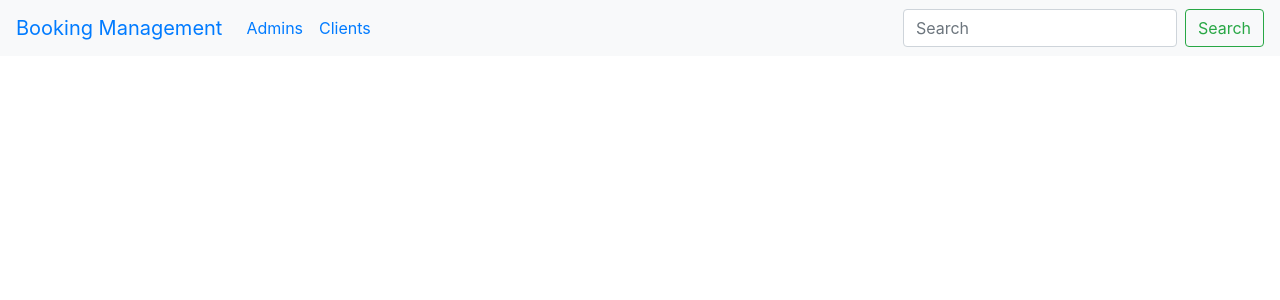
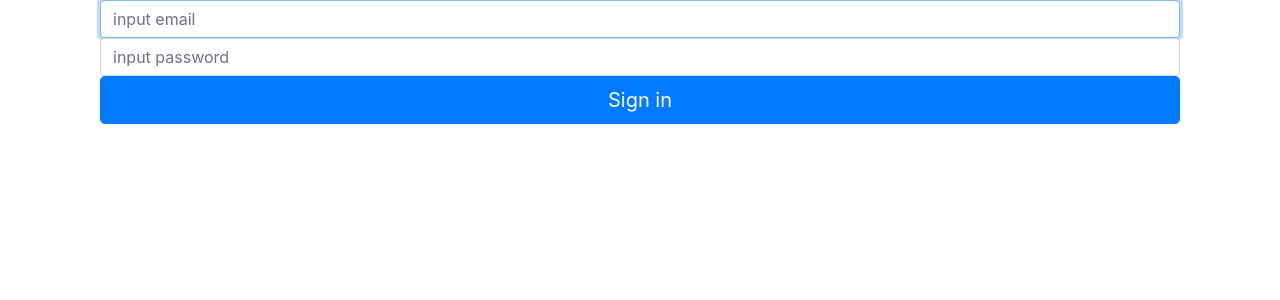
Before and after one commit to Leo9693/Booking-Management-System, a React (Create React App) app: page /signin in a window 1280 px wide. Shown: the top 300 px of the page. Built offline with nearby package versions, Linux system fonts and the light colour scheme.

Commit message:
topnav and signin

```diff
--- a/public/index.html
+++ b/public/index.html
@@ -20,8 +20,8 @@
       Learn how to configure a non-root public URL by running `npm run build`.
     -->
 
-    <link rel="stylesheet" type="text/css" href="/node_modules/bootstrap/dist/css/bootstrap.min.css">
-    <link rel="stylesheet" href="../node_modules/bootstrap/dist/css/bootstrap.css">
+    <!-- <link rel="stylesheet" type="text/css" href="/node_modules/bootstrap/dist/css/bootstrap.min.css"> -->
+    <!-- <link rel="stylesheet" href="../node_modules/bootstrap/dist/css/bootstrap.css"> -->
     <title>React App</title>
   </head>
   <body>
--- a/src/App.js
+++ b/src/App.js
@@ -1,24 +1,47 @@
-import React from 'react';
+import React, {Component} from 'react';
 // import logo from './logo.svg';
 import './App.css';
-import {BrowserRouter} from 'react-router-dom';
+
 import Routes from './routes';
 import TopNav from './components/app/topnav';
 
-const baseURL = process.env.PUBLIC_URL || '';
+import {loggedIn} from './api/auth';
 
-function App() {
-  return (
-    <BrowserRouter basename={baseURL}>
-      <div className="App">
-        <TopNav></TopNav>
-        {/* <div className="container"> */}
-            <Routes></Routes>
-        {/* </div> */}
 
+class App extends Component {
+
+  render() {
+    console.log('App render');
+    return (
+
+      <div>
+        {
+          loggedIn() && <TopNav />
+        }
+        <main className="container">
+          <Routes />
+        </main>
       </div>
-    </BrowserRouter>
-  );
+
+    );
+  }
 }
 
 export default App;
+
+// function App() {
+//  console.log('App');
+//   return (
+
+//       <div className="App">
+//         {loggedIn() && <TopNav />}
+//         {/* <TopNav /> */}
+//         <main className="container">
+//             <Routes />
+//         </main>
+//       </div>
+
+//   );
+// }
+
+// export default App;
--- /dev/null
+++ b/src/api/auth.js
@@ -0,0 +1,28 @@
+import axios from 'axios';
+
+export function login(email, password) {
+    return axios.post('/auth', {email, password}).then(res => {
+        const {token} = res.data.userInfo;
+
+        localStorage.setItem('jwt_token', token);
+        // const data = res.data.data;
+        // localStorage.setItem('jwt_token', data.token);
+
+        axios.defaults.headers.common['Authorization'] = `Bearer ${localStorage.jwt_token}`;
+        return token;
+    })
+}
+
+export function logout(name, password) {
+    localStorage.removeItem('jwt_token');
+    return Promise.resolve(null);
+}
+
+export function loggedIn() {
+    let token = localStorage.jwt_token;
+
+    if (token) {
+        axios.defaults.headers.common['Authorization'] = `Bearer ${localStorage.jwt_token}`;
+    }
+    return !!token; // return token? true: false;
+}
--- a/src/components/admin/adminView.jsx
+++ b/src/components/admin/adminView.jsx
@@ -1,17 +1,18 @@
 import React from 'react';
 
-export default (props) => (
-    <h2>{props.match.path}</h2>
-)
+// export default (props) => (
+//     <h2>{props.match.path}</h2>
+// )
 
-// class adminView extends React.Component {
-//     constructor(props) {
-//         super(props);
-//     }
+class AdminView extends React.Component {
 
-//     render() {
-//         return (
-//             <h2>{this.props.match.path}</h2>
-//         )
-//     }
-// }
+
+    render() {
+
+        return (
+            <h2>this.props.match.path: {this.props.match.path}</h2>
+        )
+    }
+}
+
+export default AdminView
--- /dev/null
+++ b/src/components/app/signinView.jsx
@@ -0,0 +1,79 @@
+import React, {Component} from 'react';
+import {withRouter} from 'react-router-dom';
+
+import {login} from '../../api/auth';
+
+class SigninView extends Component {
+    constructor(props) {
+        super(props);
+
+        this.state = {
+            isFetching: false,
+            email: '',
+            password: '',
+        };
+    }
+
+    handleInputChange = (event) => {
+        const target = event.target;
+        this.setState({
+            [target.name]: target.value,
+        });
+    }
+
+    handleSubmit = (event) => {
+        event.preventDefault();
+
+        const {email, password} = this.state;
+        this.setState({
+            isFetching: true,
+        });
+
+        login(email, password).then(auth => {
+            this.setState({
+                isFetching: false,
+            });
+
+            this.props.history.push('/');
+        });
+    }
+
+    render() {
+        const {isFetching, email, password} = this.state;
+
+        return (
+            <div className="container">
+                <form onSubmit={this.handleSubmit}>
+                    <label htmlFor="inputName" className="sr-only">
+                        email:
+                    </label>
+                    <input type="text" name="email" className="form-control"
+                        placeholder="input email" value={email}
+                        onChange={this.handleInputChange} required autoFocus
+                    ></input>
+                    <label htmlFor="inputPassword" className="sr-only">
+                        Password:
+                    </label>
+                    <input type="password" name="password" className="form-control"
+                        value={password} onChange={this.handleInputChange}
+                        placeholder="input password" required
+                    ></input>
+
+                    <button
+                        className="btn btn-lg btn-primary btn-block"
+                        type="submit"
+                        // loading={isFetching}
+                    >
+                        Sign in
+                    </button>
+
+                </form>
+
+            </div>
+        )
+    }
+}
+
+export default withRouter(SigninView);
+
+//export default SigninView;
--- a/src/components/app/topnav.jsx
+++ b/src/components/app/topnav.jsx
@@ -1,12 +1,23 @@
 import React from 'react';
-import {Link} from 'react-router-dom';
-import {Button, Navbar, Nav, Form, FormControl} from 'react-bootstrap';
+import {Link, withRouter} from 'react-router-dom';
+import {Button, Navbar, Nav, Form, FormControl, NavDropdown} from 'react-bootstrap';
+import { loggedIn, logout } from '../../api/auth';
 
 // import logo from '../../assets/';
 
-export default (props) => {
-    console.log(props);
+function TopNav (props) {
+
+    console.log('topnav.jsx')
+    console.log(props.history);
+
+    const signOut = (e) => {
+            e.preventDefault();
+            logout().then(() => props.history.replace('/signin'));
+        }
+
     return (
+        <div>
+
         <Navbar bg="light" expand="lg">
             <Navbar.Brand>
                 <Link to='/'>Booking Management</Link>
@@ -15,19 +26,40 @@ export default (props) => {
             <Navbar.Toggle aria-controls="basic-navbar-nav" />
 
             <Navbar.Collapse id="basic-navbar-nav">
-                <Nav className="mr-auto">
-                    <Nav.Link>
-                        <Link to='/admins'>Admins</Link>
+                 <Nav className="mr-auto">
+                    <Nav.Link as={Link} to='/admins'>
+                        {/* <Link to='/admins'>Admins</Link> */}
+                        Admins
                     </Nav.Link>
-                    <Nav.Link>
-                        <Link to='/clients'>Clients</Link>
+                    <Nav.Link as={Link} to='/clients'>Clients
+                        {/* <Link to='/clients'>Clients</Link> */}
                     </Nav.Link>
                 </Nav>
+                <NavDropdown title="Login/Signup" id="basic-nav-dropdown">
+                    {
+                        loggedIn() ?
+                        (
+                            // <NavDropdown.Item as={Link}  to='/signout'>Sign out</NavDropdown.Item>
+                            <NavDropdown.Item onClick={signOut}>Sign out</NavDropdown.Item>
+                        ):
+                        (
+                            <NavDropdown.Item as={Link} to='/signin'>Sign in</NavDropdown.Item>
+                        )
+                    }
+
+
+                    <NavDropdown.Divider />
+                    <NavDropdown.Item>Signup</NavDropdown.Item>
+                </NavDropdown>
                 <Form inline>
                     <FormControl type="text" placeholder="Search" className="mr-sm-2" />
                     <Button variant="outline-success">Search</Button>
                 </Form>
             </Navbar.Collapse>
         </Navbar>
+
+        </div>
     )
 }
+
+export default withRouter(TopNav);
--- a/src/index.js
+++ b/src/index.js
@@ -3,11 +3,18 @@ import ReactDOM from 'react-dom';
 import './index.css';
 import App from './App';
 import * as serviceWorker from './serviceWorker';
+import {BrowserRouter} from 'react-router-dom';
+import 'bootstrap/dist/css/bootstrap.min.css';
+import axios from 'axios';
+// import './style/index.scss'
+axios.defaults.baseURL = 'https://booking-management-database.herokuapp.com/V1';
 
-import 'bootstrap/dist/css/bootstrap.min.css';
-// import './style/index.scss'
+const baseURL = process.env.PUBLIC_URL || '';
 
-ReactDOM.render(<App />, document.getElementById('root'));
+ReactDOM.render(
+    <BrowserRouter basename={baseURL}>
+        <App />
+    </BrowserRouter>, document.getElementById('root'));
 
 // If you want your app to work offline and load faster, you can change
 // unregister() to register() below. Note this comes with some pitfalls.
--- a/src/routes.js
+++ b/src/routes.js
@@ -1,15 +1,17 @@
 import React from 'react';
 import {Route, Switch} from 'react-router-dom';
-import adminRoutes from './routes/adminRoutes';
-import clientRoutes from './routes/clientRoutes';
+import AdminRoutes from './routes/adminRoutes';
+import ClientRoutes from './routes/clientRoutes';
+import SigninRoutes from './routes/signinRoutes';
 
 export default () => (
     <Switch>
-        <Route exact path="/" component={adminRoutes}/>
-        <Route path="/admins" component={adminRoutes}/>
-        <Route path="/clients" component={clientRoutes}/>
+        <Route exact path="/" component={AdminRoutes}/>
+        <Route exact path="/admins" component={AdminRoutes}/>
+        <Route exact path="/clients" component={ClientRoutes}/>
         {/* <Route exact path="/businesses" component={businessesView}/>
         <Route exact path="/orders" component={ordersView}/>
         <Route exact path="/categories" component={categoriesView}/> */}
+        <Route exact path="/signin" component={SigninRoutes} />
     </Switch>
 )
--- a/src/routes/adminRoutes.js
+++ b/src/routes/adminRoutes.js
@@ -1,20 +1,20 @@
 import React from 'react';
-import {Route, Switch} from 'react-router-dom';
-import adminView from '../components/admin/adminView';
-import adminDetailView from '../components/admin/adminDetailView';
+import {Route} from 'react-router-dom';
+import AdminView from '../components/admin/adminView';
+import AdminDetailView from '../components/admin/adminDetailView';
 
-class adminRoutes extends React.Component {
+class AdminRoutes extends React.Component {
 
 
     render() {
         const props = this.props;
         return (
-            <Switch>
-                <Route exact path={`${props.match.path}/`} component={adminView}/>
-                <Route path={`${props.match.path}/:id`} component={adminDetailView}/>
-            </Switch>
+            <div>
+                <Route exact path={`${props.match.path}/`} component={AdminView}/>
+                <Route path={`${props.match.path}/:id`} component={AdminDetailView}/>
+            </div>
         )
     }
 }
 
-export default adminRoutes
+export default AdminRoutes
--- /dev/null
+++ b/src/routes/signinRoutes.js
@@ -0,0 +1,18 @@
+import React from 'react';
+import {Route} from 'react-router-dom';
+import SigninView from '../components/app/signinView';
+
+class SigninRoutes extends React.Component {
+
+    render() {
+        const props = this.props;
+        return (
+            <div>
+                <Route exact path={`${props.match.path}/`} component={SigninView}/>
+                {/* <Route path={`${props.match.path}/:id`} component={ClientDetailView}/> */}
+            </div>
+        )
+    }
+}
+
+export default SigninRoutes
```
Also changed, not shown: src/routes/clientRoutes.js (+9 -9 lines).
